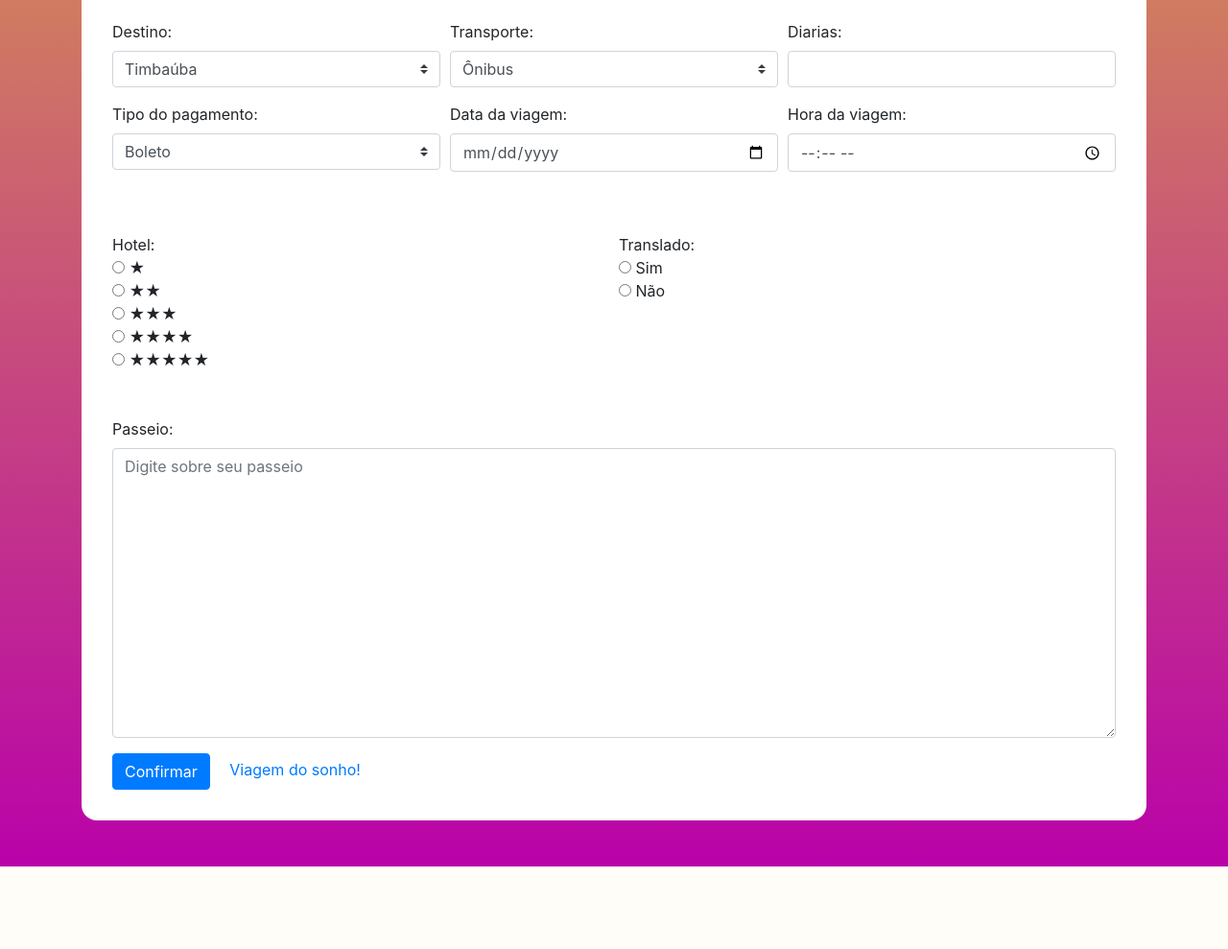
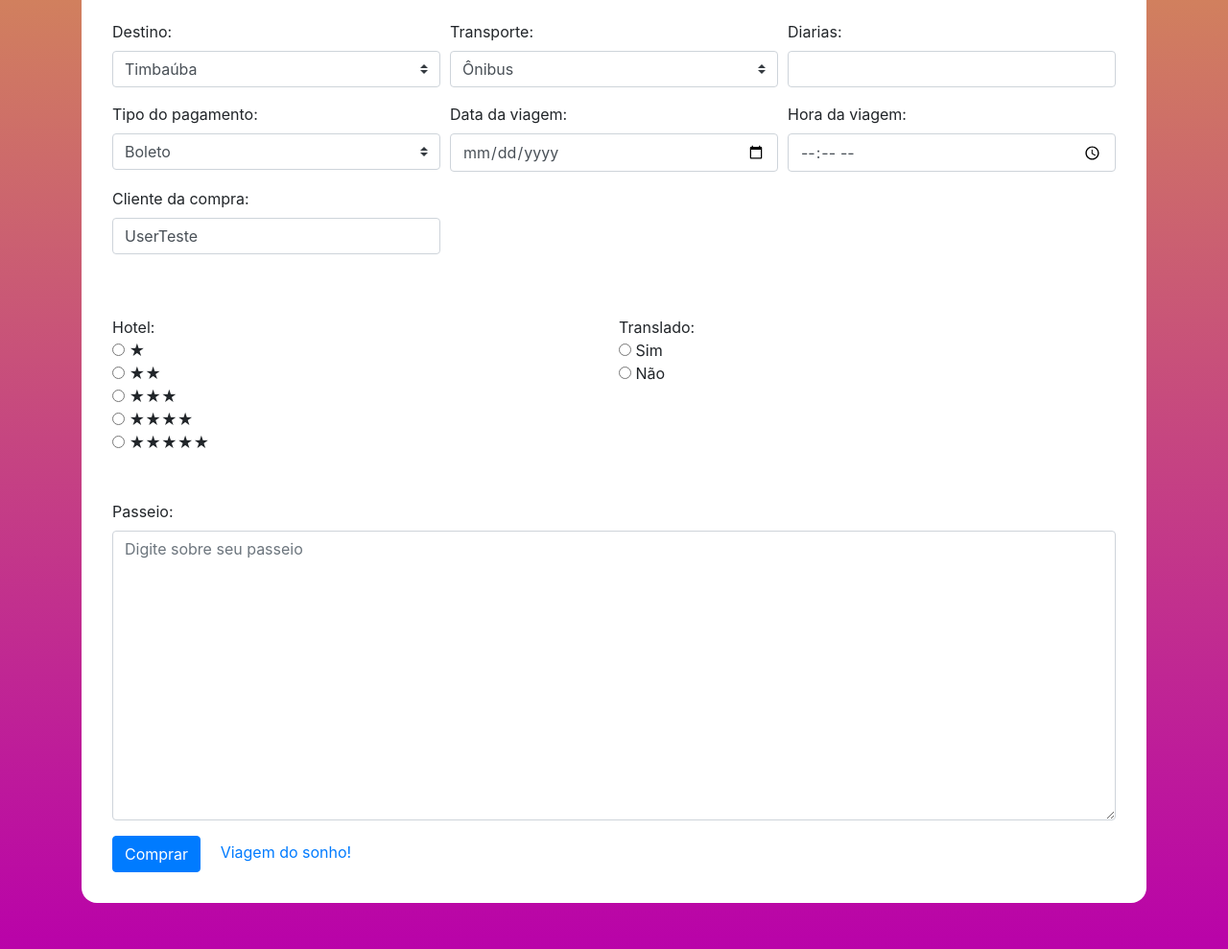
Before and after one commit to rafaelgibam/projetophp, a PHP site: page /usuario/perfil.php in a window 1280 px wide. Shown: the part 536-1525 px from the top of the page at 96% size. Before the commit the page ends 1439 px from the top, so only its background shows below. Run offline with PHP 8.4, Linux system fonts and the light colour scheme; the visitor is signed in with stand-in values (Sample User, id 1); data comes from the database, SQL or seed files in the repository.

Commit message:
setando os valores para serem salvos no banco da classe viagem e levando junto o usuario especifico da compra.

```diff
--- a/public/usuario/perfil.php
+++ b/public/usuario/perfil.php
@@ -1,8 +1,6 @@
 <?php require_once __DIR__ . '/../layouts/header.php';
 
 session_start();
-
-$u = new \models\Usuario();
 
 if(!isset($_SESSION['login']) && !isset($_SESSION['senha'])){
     session_destroy();
@@ -14,22 +12,29 @@ if(isset($_GET['action']) && $_GET['action'] == "sair"){
     header("location: /login.php");
 }
 
-/*
-$vc = new \controllers\ViagemController();
-if (isset($_POST['cadastrar-viagem'])){
 
-    $vc->cadastraViagem(
-        $_POST['destino'],
-        $_POST['transporte'],
-        $_POST['hotel'],
-        $_POST['translado'],
-        $_POST['passeio'],
-        $_POST['diarias'],
-        1,
-        $_SESSION['id']
-    );
+    $viagem = new \models\Viagem();
+    $viagem->setDestino(isset($_POST['estado']) ? $_POST['estado'] : null);
+    $viagem->setTransporte(isset($_POST['transporte']) ? $_POST['transporte'] : null );
+    $viagem->setNivelhotel(isset($_POST['hotel']) ? $_POST['hotel'] : null);
+    $viagem->setTranslado(isset($_POST['translado']) ? $_POST['translado'] : null);
+    $viagem->setDescricao(isset($_POST['passeio']) ? $_POST['passeio'] : null);
+    $viagem->setDiarias(isset($_POST['diarias']) ? $_POST['diarias'] : null);
+    $viagem->setData(isset($_POST['data']) ? $_POST['data'] : null);
+    $viagem->setHora(isset($_POST['hora']) ? $_POST['hora'] : null);
+    $viagem->setUsuarioviagem(isset($_POST['usu_cad']) ? $_POST['usu_cad'] : null);
+    $viagem->setPagamento(isset($_POST['pagamento']) ? $_POST['pagamento'] : null);
 
-}*/
+    if(isset($_POST['cadastrar_viagem'])){
+        $viagem->insert();
+        unset($_POST['cadastrar_viagem']);
+
+     header("location: /viagem/listaviagem.php");
+
+    }
+
+
+$u = new \models\Usuario();
 
 $usu = $u->selectId($_SESSION['id']);
 
@@ -39,6 +44,7 @@ $usu = $u->selectId($_SESSION['id']);
             <div class="form-row">
                 <div class="form-group col-2">
                     <label for="tipo">Tipo Usuário:</label>
+
                     <input type="text" class="form-control" disabled value="<?= ($usu->NIVEL_USER == 1) ? "ADMINISTRADOR" : "OPERACIONAL" ?>">
                 </div>
 
@@ -111,12 +117,12 @@ $usu = $u->selectId($_SESSION['id']);
 
                 <div class="form-group col-4">
                     <label for="diarias">Diarias:</label>
-                    <input type="number" class="form-control">
+                    <input type="number" class="form-control" name="diarias" id="diarias">
                 </div>
 
                 <div class="form-group col-4">
                    <label for="tipopagamento">Tipo do pagamento:</label>
-                    <select class="custom-select" name="pagamento">
+                    <select class="custom-select" name="pagamento" id="pagamento">
                         <option value="Boleto">Boleto</option>
                         <option value="Cartão">Cartão</option>
                     </select>
@@ -131,8 +137,10 @@ $usu = $u->selectId($_SESSION['id']);
                     <label for="hora">Hora da viagem: </label>
                     <input type="time" id="hora" name="hora" class="form-control">
                 </div>
-
-
+                <div class="form-group col-4">
+                <label for="hora">Cliente da compra: </label>
+                <input type="text" name="usu_cad" id="usu_cad" class="form-control" value="<?= $usu->NM_USUARIO ?>">
+                 </div>
             </div>
 
             <div class="form-row mt-5">
@@ -177,6 +185,7 @@ $usu = $u->selectId($_SESSION['id']);
                                value="0">
                         <label class="form-check-label position-static" for="nao">Não</label>
                     </div>
+
                 </div>
             </div>
 
@@ -187,7 +196,7 @@ $usu = $u->selectId($_SESSION['id']);
                               placeholder="Digite sobre seu passeio"></textarea>
                 </div>
             </div>
-            <input class="btn btn-primary mr-3" type="submit" name="cadastrar-viagem" value="Confirmar">
+            <input class="btn btn-primary mr-3" type="submit" name="cadastrar_viagem" value="Comprar">
             <a href="../viagem/sonho.php">Viagem do sonho!</a>
         </form>
 
```
